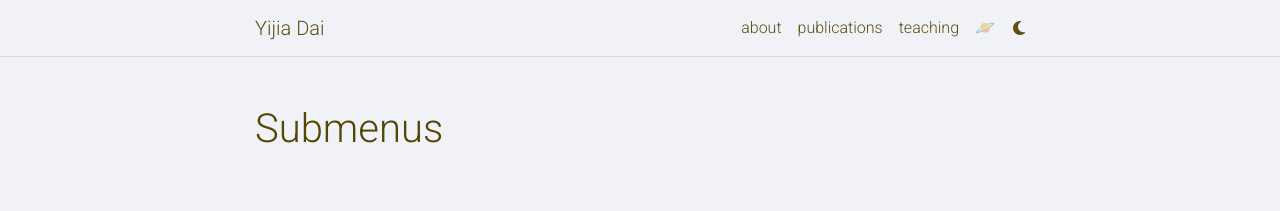
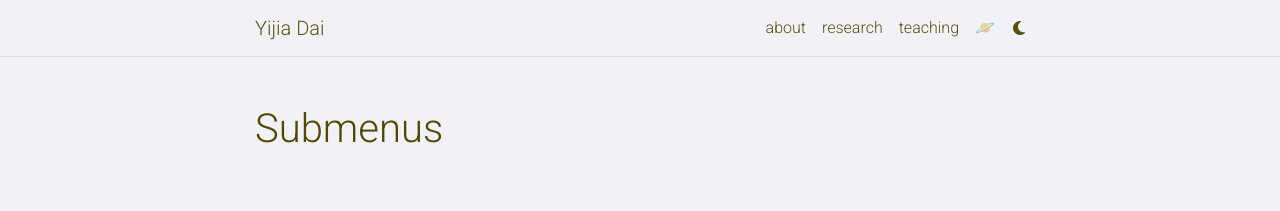
Before and after one commit to DaiYijia02/DaiYijia02.github.io, a Jekyll site: the page built from _pages/dropdown.md, in a window 1280 px wide. Shown: the top 211 px of the page. Built offline with Jekyll 4.4.1, drawn with Linux system fonts in a browser that asks for light colours; comment, search, counter and statistics services are not loaded; a style sheet for code colours, icons or effects is not loaded.

Commit message:
Update about page and site config

```diff
--- a/_layouts/about.html
+++ b/_layouts/about.html
@@ -8,7 +8,7 @@
           <h1 class="post-title">
            {% if site.title == "blank" -%}<span class="font-weight-bold">{{ site.first_name }}</span> {{ site.middle_name }} {{ site.last_name }}{%- else -%}{{ site.title }}{%- endif %}
           </h1>
-          <div class="desc post-description">{{ page.subtitle | markdownify }}</div>
+          <div class="desc">{{ page.subtitle | markdownify }}</div>
         </header>
 
         <article>
--- a/_pages/publications.md
+++ b/_pages/publications.md
@@ -1,7 +1,7 @@
 ---
 layout: page
 permalink: /publications/
-title: publications
+title: research
 description:
 nav: true
 nav_order: 1
--- a/_sass/_base.scss
+++ b/_sass/_base.scss
@@ -760,6 +760,8 @@
 
 // Extra Markdown style (post Customization)
 .post {
+  font-size: 1.1rem;
+
   .post-meta {
     color: var(--global-text-color-light);
     font-size: 0.875rem;
```
